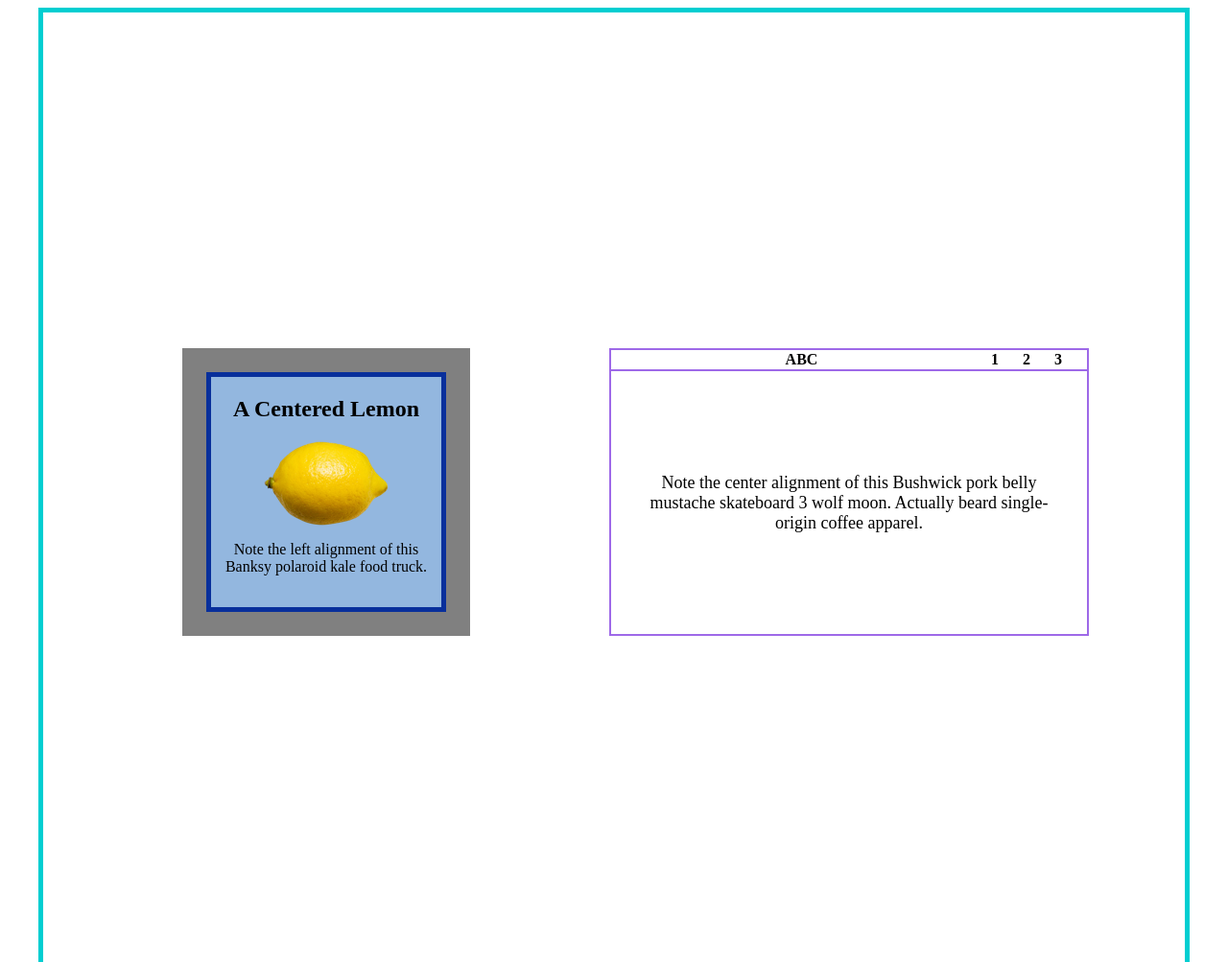
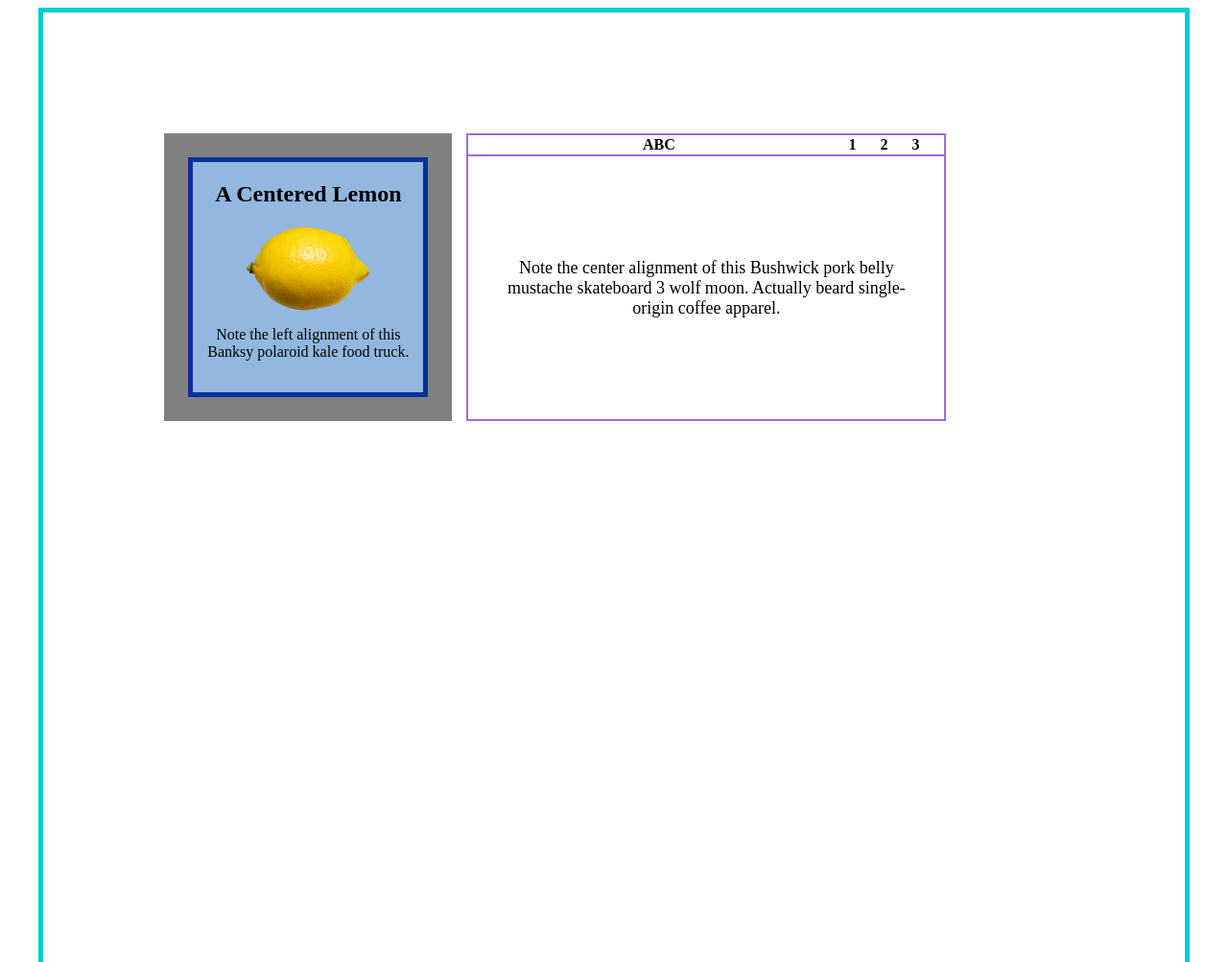
Before and after one commit to coreysnightout/div-playground, a plain HTML site: page index.html in a window 1280 px wide. Shown: the top 1003 px of the page at 96% size. Drawn offline with Linux system fonts and the light colour scheme.

Commit message:
edit borders and spacing in CSS for div playground

```diff
--- a/css/styles.css
+++ b/css/styles.css
@@ -8,6 +8,7 @@
 
 .container {
   margin: auto;
+  padding: 10%;
   height: 1000px;
   width: 1200px;
   border: 5px;
@@ -15,12 +16,11 @@
   border-color: #00ced1;
 }
 .invisible {
-  padding-top: 350px;
-  padding-bottom: 350px;
+  margin: auto;
+  /*padding-top: 350px;
+  padding-bottom: 350px;*/
   display: flex;
-  align-items: center;
-  justify-content: center;
-  padding-right: 100px;
+  /*padding-right: 100px;*/
 }
 
 .blue-box {
@@ -42,13 +42,14 @@ img.lemon {
 
 .grey {
   padding: 25px;
-  margin: auto;
+  margin-right: 15px;
+  /*margin: auto;*/
   height: 300px;
   width: 300px;
   background-color: grey;
 }
 table {
-  margin: auto;
+  /*margin: auto;*/
   height: 300px;
   width: 500px;
   border-collapse: collapse;
```
